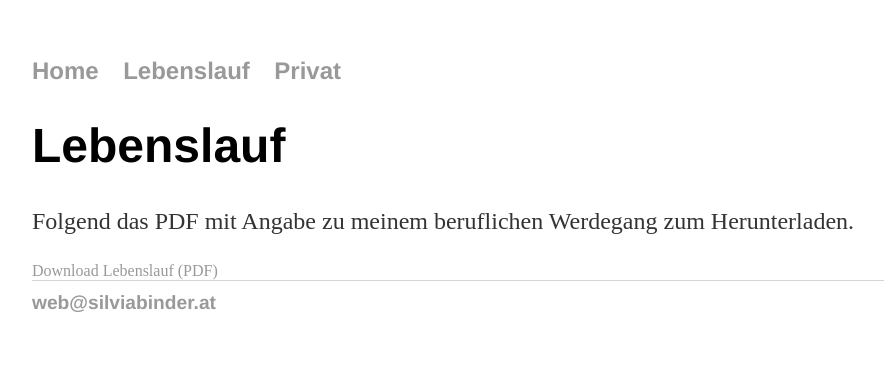
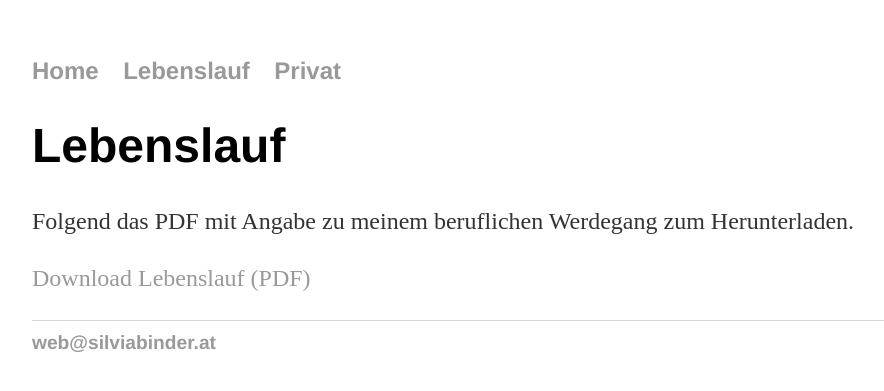
Before and after one commit to michaeltroger/s, a Jekyll site: the page built from lebenslauf/index.html, in a window 1280 px wide. Shown: the top 391 px of the page, without its empty margins (160-1044 px from the left). Built offline with Jekyll 4.4.1, drawn with Linux system fonts in a browser that asks for light colours.

Commit message:
Add paragraph

```diff
--- a/lebenslauf/index.html
+++ b/lebenslauf/index.html
@@ -6,5 +6,5 @@ title: Silvia Binder - Lebenslauf
 		<div class="blurb">
 			<h1>Lebenslauf</h1>
 			<p>Folgend das PDF mit Angabe zu meinem beruflichen Werdegang zum Herunterladen.</p>
-			<a src="/files/lebenslauf.pdf">Download Lebenslauf (PDF)</a>
+			<p><a src="/files/lebenslauf.pdf">Download Lebenslauf (PDF)</a></p>
 		</div>
```
